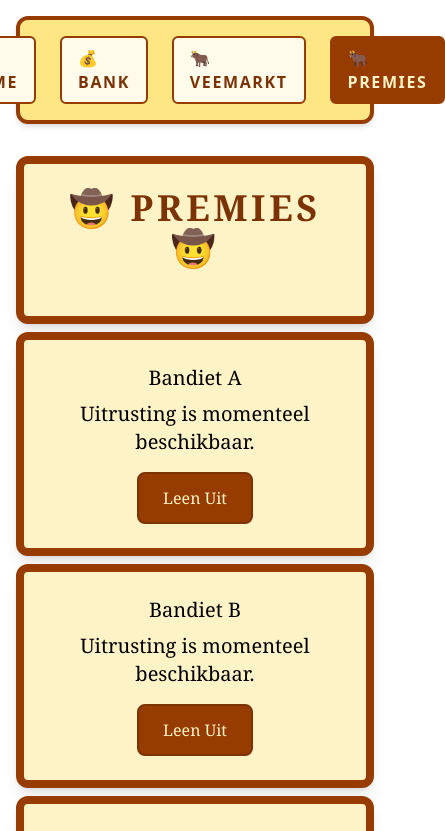
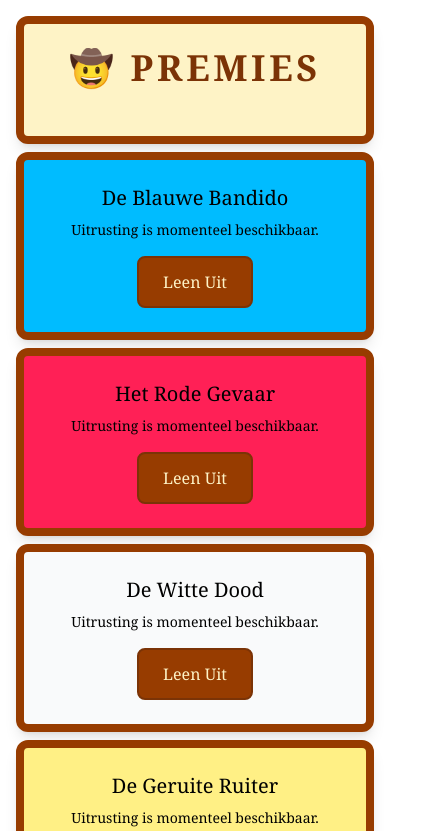
Before and after one commit to driesenj/ranchero, a React (Vite) app: page /bounties in a window 390 px wide. Shown: the top 831 px of the page, 445 px wide, since content can reach past the window. Built offline with nearby package versions, Linux system fonts and the light colour scheme.

Commit message:
Responsive design

```diff
--- a/src/App.tsx
+++ b/src/App.tsx
@@ -7,62 +7,6 @@ import Bounties from "./pages/Bounties";
 export default function App() {
   return (
     <div className="p-4 max-w-6xl mx-auto">
-      {/* Western-styled Navbar */}
-      <nav className="flex justify-center gap-6 mb-8 p-4 bg-amber-200 border-4 border-amber-800 rounded-xl shadow-md">
-        <NavLink
-          to="/"
-          className={({ isActive }) =>
-            `px-4 py-2 font-bold uppercase tracking-widest border-2 border-amber-800 rounded-md transition
-            ${
-              isActive
-                ? "bg-amber-800 text-amber-100"
-                : "bg-amber-50 text-amber-900 hover:bg-amber-300"
-            }`
-          }
-        >
-          🏜 Home
-        </NavLink>
-        <NavLink
-          to="/bank"
-          className={({ isActive }) =>
-            `px-4 py-2 font-bold uppercase tracking-widest border-2 border-amber-800 rounded-md transition
-            ${
-              isActive
-                ? "bg-amber-800 text-amber-100"
-                : "bg-amber-50 text-amber-900 hover:bg-amber-300"
-            }`
-          }
-        >
-          💰 Bank
-        </NavLink>
-        <NavLink
-          to="/market"
-          className={({ isActive }) =>
-            `px-4 py-2 font-bold uppercase tracking-widest border-2 border-amber-800 rounded-md transition
-            ${
-              isActive
-                ? "bg-amber-800 text-amber-100"
-                : "bg-amber-50 text-amber-900 hover:bg-amber-300"
-            }`
-          }
-        >
-          🐂 Veemarkt
-        </NavLink>
-        <NavLink
-          to="/bounties"
-          className={({ isActive }) =>
-            `px-4 py-2 font-bold uppercase tracking-widest border-2 border-amber-800 rounded-md transition
-            ${
-              isActive
-                ? "bg-amber-800 text-amber-100"
-                : "bg-amber-50 text-amber-900 hover:bg-amber-300"
-            }`
-          }
-        >
-          🐂 Premies
-        </NavLink>
-      </nav>
-
       <Routes>
         <Route path="/" element={<Home />} />
         <Route path="/bank" element={<Bank />} />
--- a/src/pages/Bounties.tsx
+++ b/src/pages/Bounties.tsx
@@ -2,6 +2,22 @@ import { useLocalStorage } from "../hooks/useLocalStorage";
 
 type GEAR = "A" | "B" | "C" | "D" | "E";
 const GEARS: GEAR[] = ["A", "B", "C", "D", "E"];
+
+const names = {
+  A: "De Blauwe Bandido",
+  B: "Het Rode Gevaar",
+  C: "De Witte Dood",
+  D: "De Geruite Ruiter",
+  E: "De Zwarte Rakker",
+};
+
+const colors = {
+  A: "bg-sky-400",
+  B: "bg-rose-500",
+  C: "bg-gray-50",
+  D: "bg-yellow-200",
+  E: "bg-stone-500",
+};
 
 export default function Bounties() {
   const [gearLoans, setGearLoans] = useLocalStorage<
@@ -35,14 +51,16 @@ export default function Bounties() {
     <>
       <div className="bg-amber-100 border-8 border-amber-800 rounded-xl shadow-lg p-6 max-w-xl mb-2 mx-auto font-serif">
         <h1 className="text-4xl font-bold text-center text-amber-900 mb-6 tracking-widest uppercase">
-          🤠 PREMIES 🤠
+          🤠 PREMIES
         </h1>
       </div>
 
       {GEARS.map((g) => (
-        <div className="bg-amber-100 border-8 border-amber-800 rounded-xl shadow-lg p-6 my-2 max-w-xl mx-auto font-serif">
+        <div
+          className={`${colors[g]} border-8 border-amber-800 rounded-xl shadow-lg p-6 my-2 max-w-xl mx-auto font-serif`}
+        >
           <div className="text-center">
-            <p className="text-xl mb-2">Bandiet {g}</p>
+            <p className="text-xl mb-2">{names[g]}</p>
             {gearLoans[g] !== undefined ? (
               <>
                 <p className="text-2xl text-red-700 mb-4">
@@ -57,7 +75,7 @@ export default function Bounties() {
               </>
             ) : (
               <>
-                <p className="mb-4 text-xl">
+                <p className="mb-4 text-sm">
                   Uitrusting is momenteel beschikbaar.
                 </p>
                 <button
--- a/src/pages/Home.tsx
+++ b/src/pages/Home.tsx
@@ -1,24 +1,42 @@
+import { NavLink } from "react-router-dom";
+
 export default function Home() {
   return (
     <div className="min-h-[70vh] flex flex-col items-center justify-center bg-gradient-to-b from-amber-100 to-orange-200 p-6 rounded-xl shadow-md">
-      <h1 className="text-5xl font-bold mb-6 tracking-widest text-amber-900 drop-shadow-md">
-        🐎 Wild West Bank
-      </h1>
-
       <div className="bg-amber-50 border-4 border-amber-800 rounded-xl p-6 max-w-md text-center shadow-lg font-serif">
         <h2 className="text-2xl font-bold mb-2 text-amber-800">
           Howdy, Partner!
         </h2>
-        <p className="mb-4 text-amber-900">
-          Step into town. You can mosey over to the{" "}
-          <span className="font-bold">Bank</span>
-          to stash yer gold, or head down to the{" "}
-          <span className="font-bold">Market</span>
-          for some tradin’.
-        </p>
-        <p className="italic text-amber-700">
-          “Keep yer coins close, bandits roam these parts...”
-        </p>
+        <p className="mb-4 text-amber-900">Welkom in het wilde westen.</p>
+      </div>
+      <div className="mt-4">
+        {/* Western-styled Navbar */}
+        <nav className="flex flex-col gap-6 mb-8 p-4 bg-amber-200 border-4 border-amber-800 rounded-xl shadow-md">
+          <NavLink
+            to="/bank"
+            className={
+              "flex px-4 py-2 font-bold uppercase tracking-widest border-2 border-amber-800 rounded-md transition bg-amber-50 text-amber-900 hover:bg-amber-300"
+            }
+          >
+            💰 Bank
+          </NavLink>
+          <NavLink
+            to="/market"
+            className={
+              "flex px-4 py-2 font-bold uppercase tracking-widest border-2 border-amber-800 rounded-md transition bg-amber-50 text-amber-900 hover:bg-amber-300"
+            }
+          >
+            🐂 Veemarkt
+          </NavLink>
+          <NavLink
+            to="/bounties"
+            className={
+              "flex px-4 py-2 font-bold uppercase tracking-widest border-2 border-amber-800 rounded-md transition bg-amber-50 text-amber-900 hover:bg-amber-300"
+            }
+          >
+            🐂 Premies
+          </NavLink>
+        </nav>
       </div>
     </div>
   );
--- a/src/pages/Market.tsx
+++ b/src/pages/Market.tsx
@@ -148,7 +148,7 @@ export default function Market() {
                 key={i}
                 className="flex justify-between border-b border-amber-700 pb-1"
               >
-                <span className="text-sm text-gray-600 pr-1">
+                <span className="text-sm text-gray-600 pr-2">
                   [{entry.time}]
                 </span>
                 <span className="flex-1">
--- a/vite.config.ts
+++ b/vite.config.ts
@@ -4,6 +4,6 @@ import tailwindcss from "@tailwindcss/vite";
 
 // https://vite.dev/config/
 export default defineConfig({
-  base: "/ranchero/",
+  base: "/",
   plugins: [react(), tailwindcss()],
 });
```
